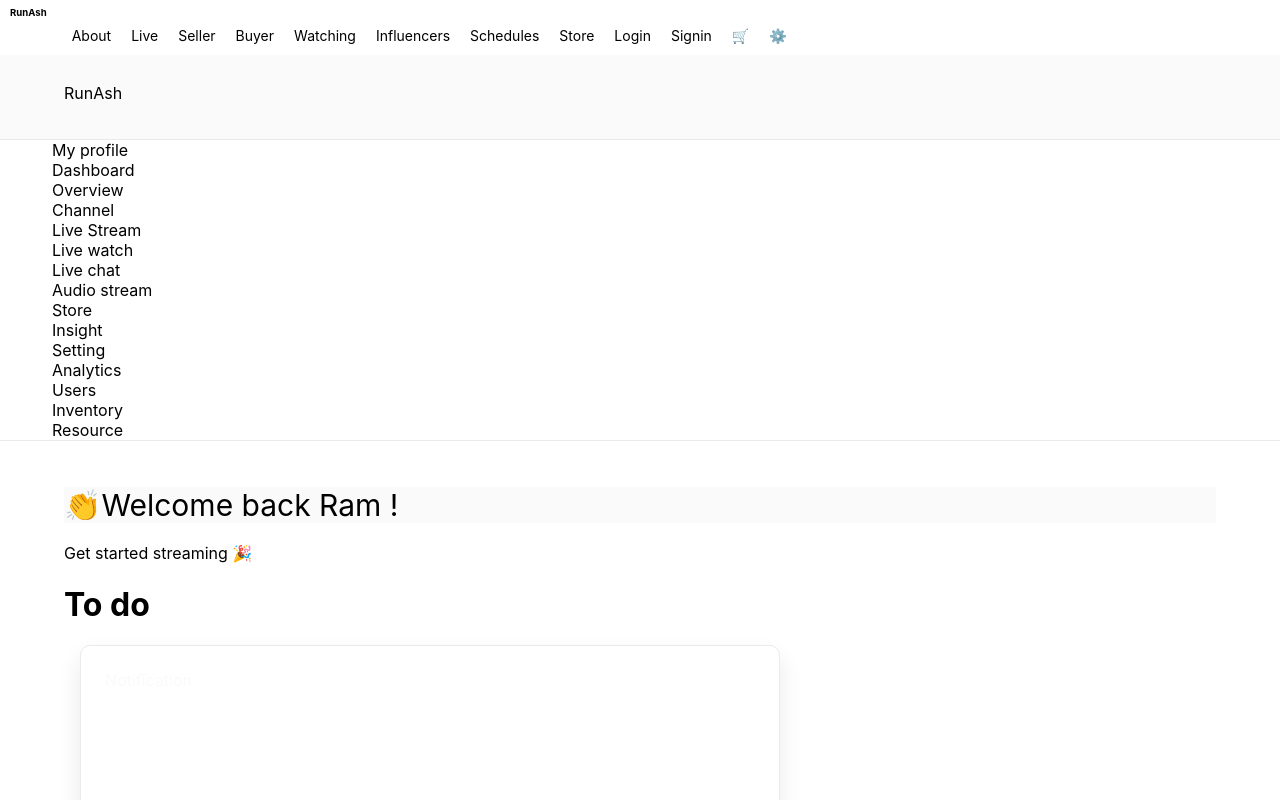
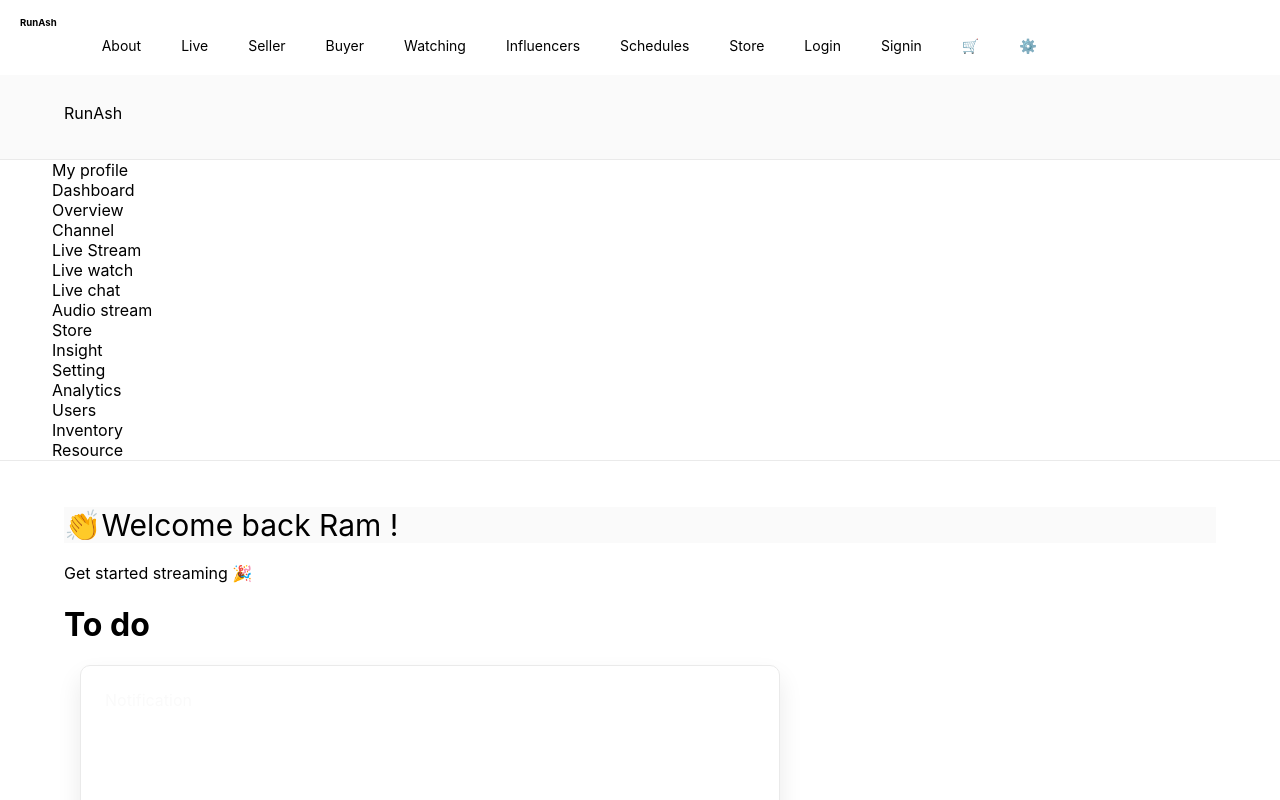
Before and after one commit to rammurmu/next, a Next.js app: page /dashboard in a window 1280 px wide. Shown: the top 800 px of the page. Built offline with nearby package versions, Linux system fonts and the light colour scheme.

Commit message:
Update Navbar.css

```diff
--- a/components/Navbar.css
+++ b/components/Navbar.css
@@ -41,7 +41,7 @@ li a:hover {
 
 .logo a,
 .main-nav a {
-  padding: 5px 10px;
+  padding: 15px 20px;
   text-transform: uppercase-lowercase;
   text-align: centre;
   display: flex;
```
